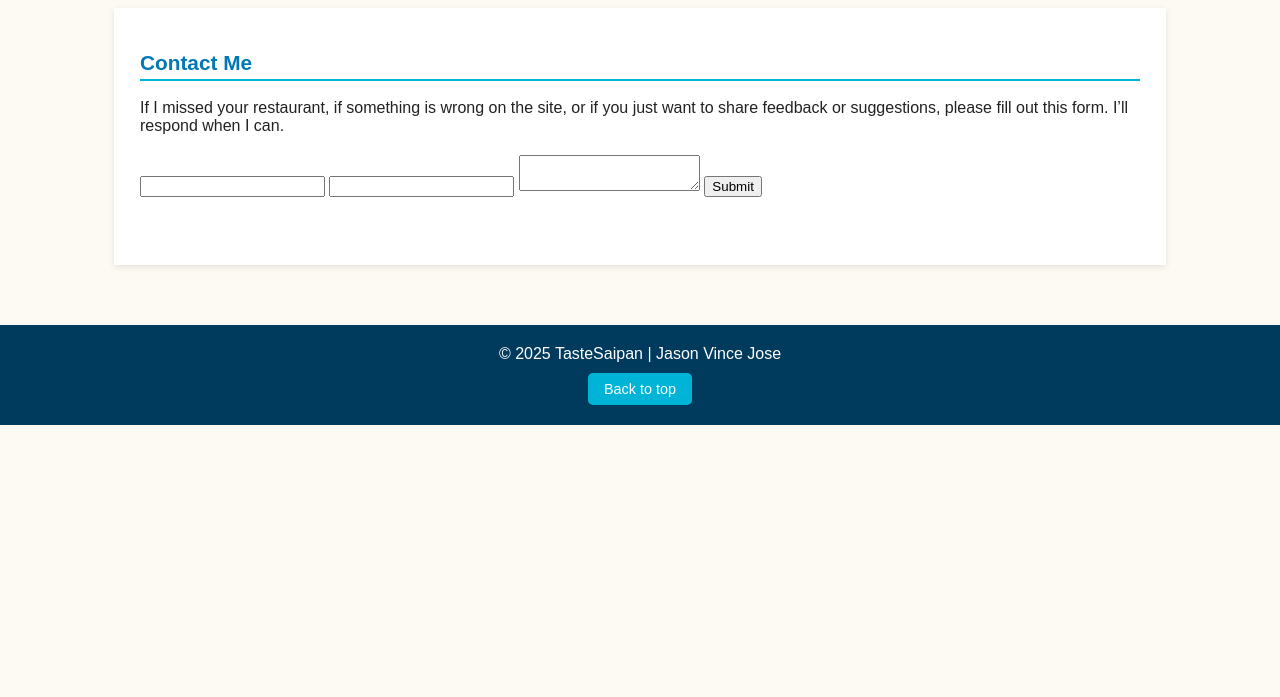
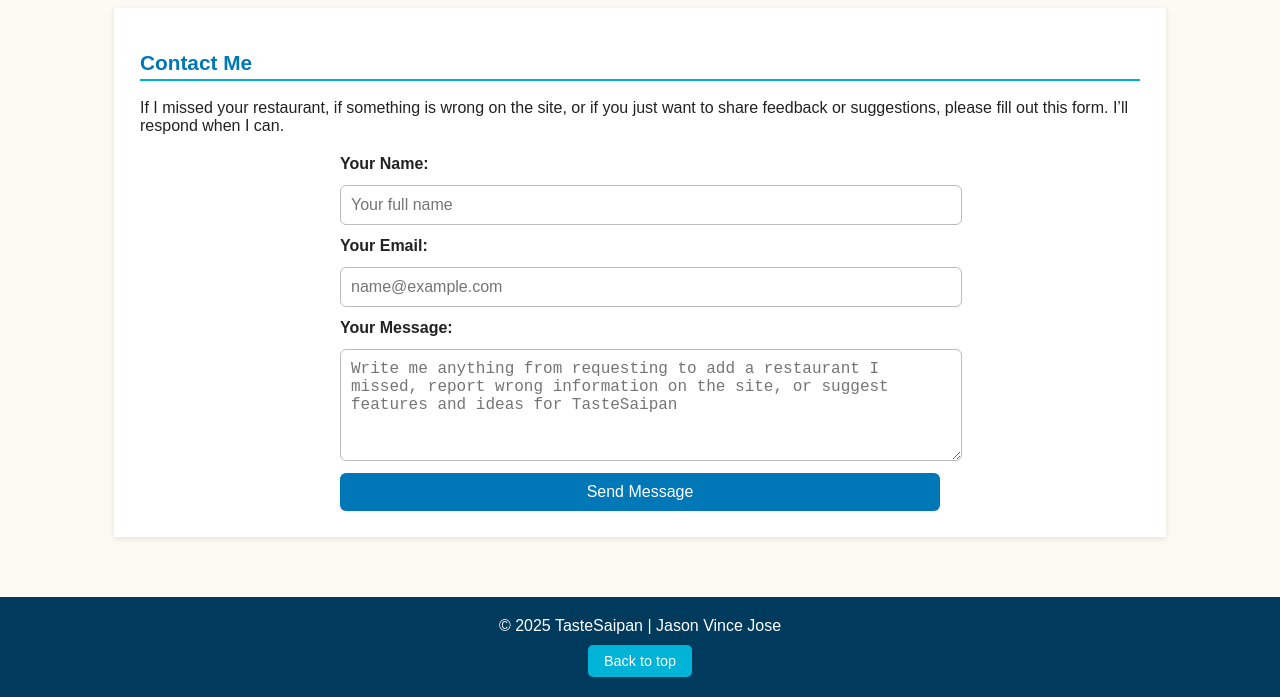
Before and after one commit to jvjose210/final-course-project, a plain HTML site: page contact.html in a window 1280 px wide. Shown: the part 375-1072 px from the top of the page. Before the commit the page ends 800 px from the top, so only its background shows below. Drawn offline with Linux system fonts and the light colour scheme.

Commit message:
more fixes...

```diff
--- a/contact.html
+++ b/contact.html
@@ -29,16 +29,21 @@
             <h2>Contact Me</h2>
             <p>If I missed your restaurant, if something is wrong on the site, or if you just want to share feedback or
                 suggestions, please fill out this form. I’ll respond when I can.</p>
-        </section>
-        <section class="contact-section">
-            <form action="https://api.web3forms.com/submit" method="POST">
-                <input type="hidden" name="access_key" value="a74613df-29ab-43b5-ab37-e5743601c453">
-                <input type="text" name="name" required>
-                <input type="email" name="email" required>
-                <textarea name="message" required></textarea>
-                <button type="submit">Submit</button>
-            </form>
-        </section>
+            <section class="contact-section">
+                <form action="https://api.web3forms.com/submit" method="POST" class="contact-form">
+                    <input type="hidden" name="access_key" value="a74613df-29ab-43b5-ab37-e5743601c453">
+                    <input type="hidden" name="redirect" value="contact.html">
+                    <input type="hidden" name="subject" value="New TasteSaipan contact form message">
+                    <label for="name">Your Name:</label>
+                    <input type="text" id="name" name="name" required placeholder="Your full name">
+                    <label for="email">Your Email:</label>
+                    <input type="email" id="email" name="email" required placeholder="name@example.com">
+                    <label for="message">Your Message:</label>
+                    <textarea id="message" name="message" rows="5" required
+                        placeholder="Write me anything from requesting to add a restaurant I missed, report wrong information on the site, or suggest features and ideas for TasteSaipan"></textarea>
+                    <button type="submit" class="contact-btn">Send Message</button>
+                </form>
+            </section>
     </main>
     <footer>
         <p>&copy; 2025 TasteSaipan | Jason Vince Jose</p>
```
